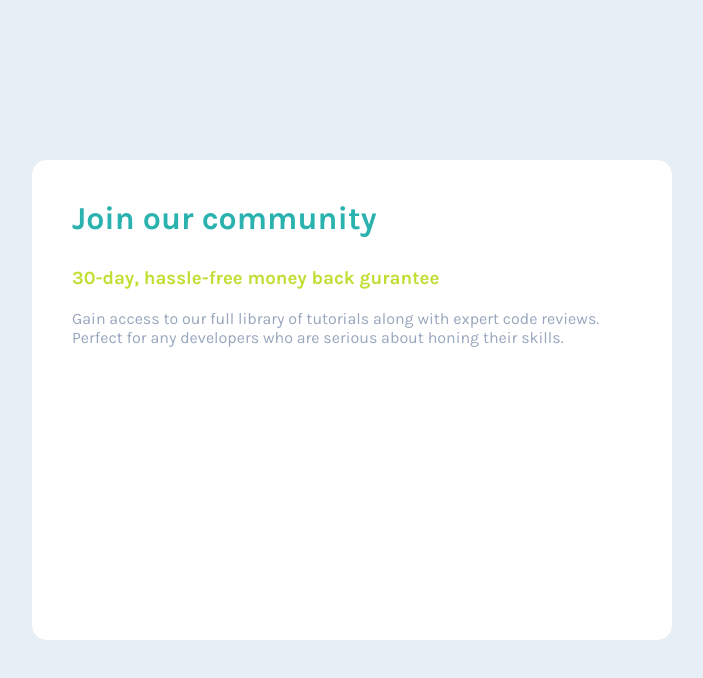
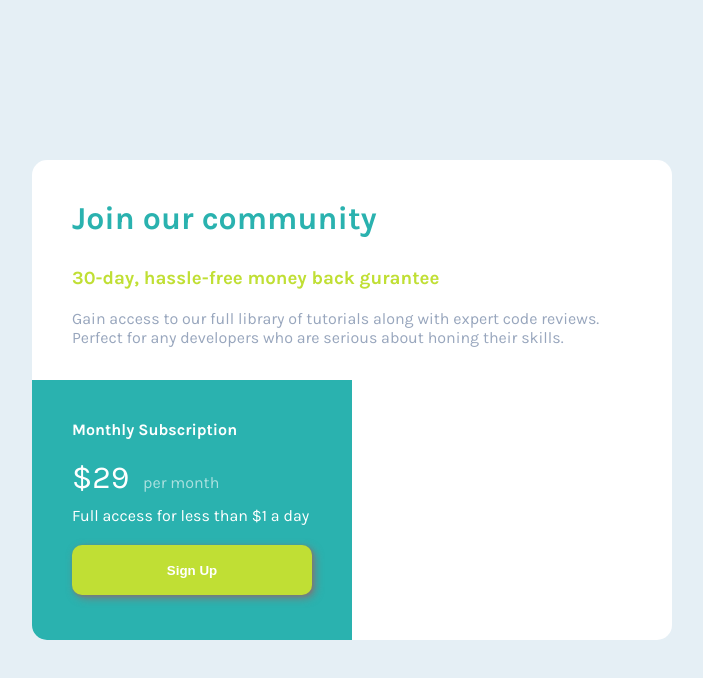
Before and after one commit to hosamelshazly92/single-price-grid-component, a plain HTML site: page index.html in a window 1280 px wide. Shown: the whole page, without its empty margins (288-991 px from the left). Drawn offline with Linux system fonts and the light colour scheme.

Commit message:
create left section

```diff
--- a/index.html
+++ b/index.html
@@ -29,9 +29,18 @@
             <p>Gain access to our full library of tutorials along with expert code reviews. Perfect for any developers who are serious about honing their skills.</p>
         </div>
 
+        <div class="left">
+            <h1>Monthly Subscription</h1>
+
+            <p>$29</p> <span>per month</span>
+
+            <p>Full access for less than $1 a day</p>
+
+            <button>Sign Up</button>
+        </div>
+
         <div class="right"></div>
 
-        <div class="left"></div>
     </section>
 
 </body></html>
--- a/style.scss
+++ b/style.scss
@@ -31,14 +31,14 @@ body {
     font-size: 16px;
 
     background-color: $Light-Gray;
-    padding-top: 160px;
+    padding: 160px 0;
 
     section {
-        height: 480px;
         width: 640px;
         margin: auto;
         background-color: #fff;
         border-radius: 15px;
+        overflow: hidden;
 
         .top {
             width: 100%;
@@ -60,5 +60,51 @@ body {
                 color: $Grayish-Blue;
             }
         }
+
+        .left {
+            float: left;
+            width: 50%;
+            height: 260px;
+            background-color: $Cyan;
+            color: #fff;
+            padding: 40px;
+
+            h1 {
+                font-size: 1rem;
+                margin-bottom: 20px;
+            }
+
+            p:first-of-type {
+                font-size: 2rem;
+                display: inline-block;
+                margin-bottom: 10px;
+            }
+
+            span {
+                opacity: 0.6;
+                margin-left: 10px;
+            }
+
+            p:last-of-type {
+                margin-bottom: 20px;
+            }
+
+            button {
+                width: 100%;
+                height: 50px;
+                background-color: $Bright-Yellow;
+                color: #fff;
+                border: none;
+                border-radius: 10px;
+                font-weight: 700;
+                box-shadow: 3px 3px 9px #7a7a7a,
+                    1px 1px 3px #7a7a7a;
+            }
+        }
+
+        .right {
+            float: right;
+            width: 50%;
+        }
     }
 }
```
Also changed, not shown: compiled.css, 1 other file.
